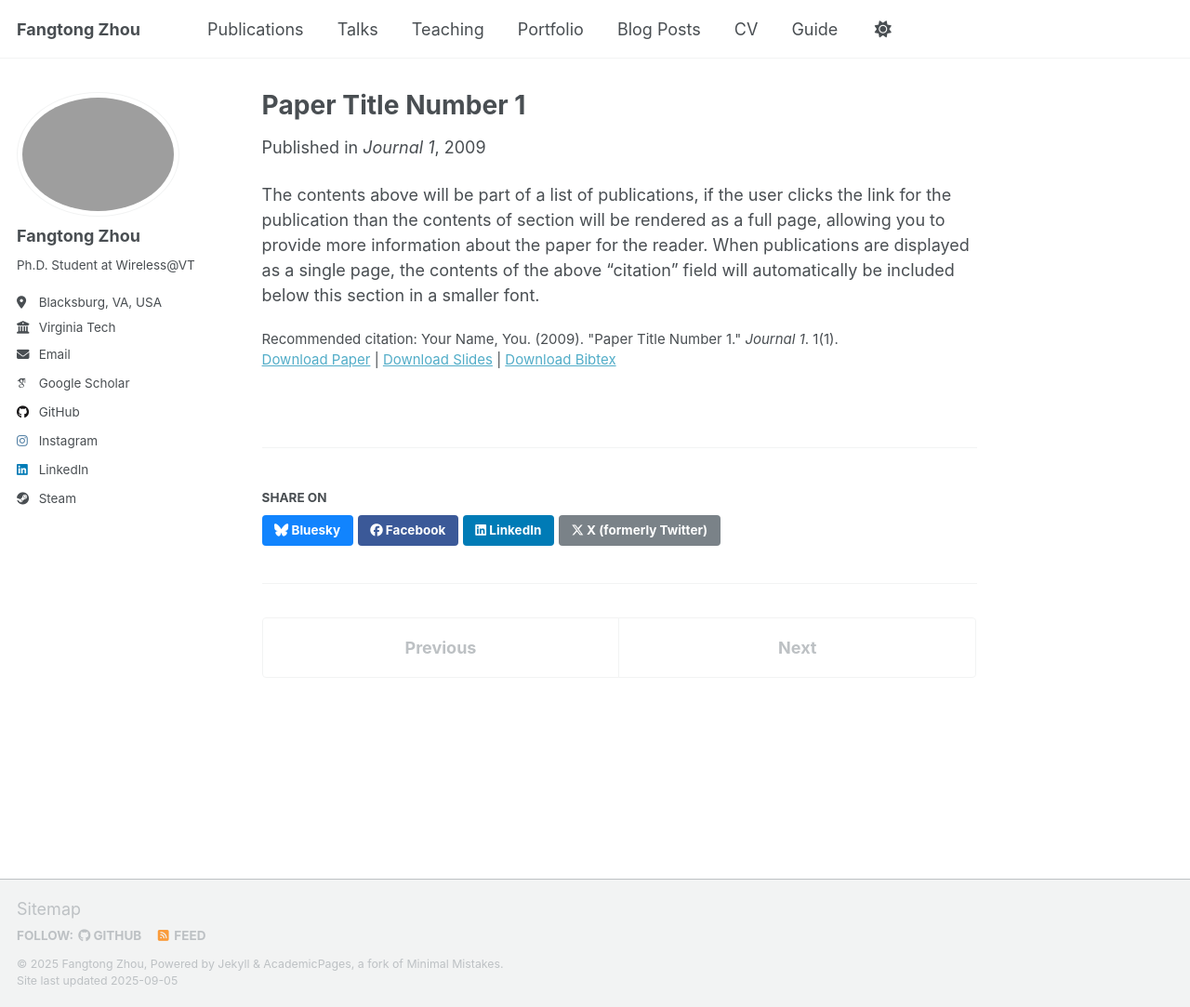
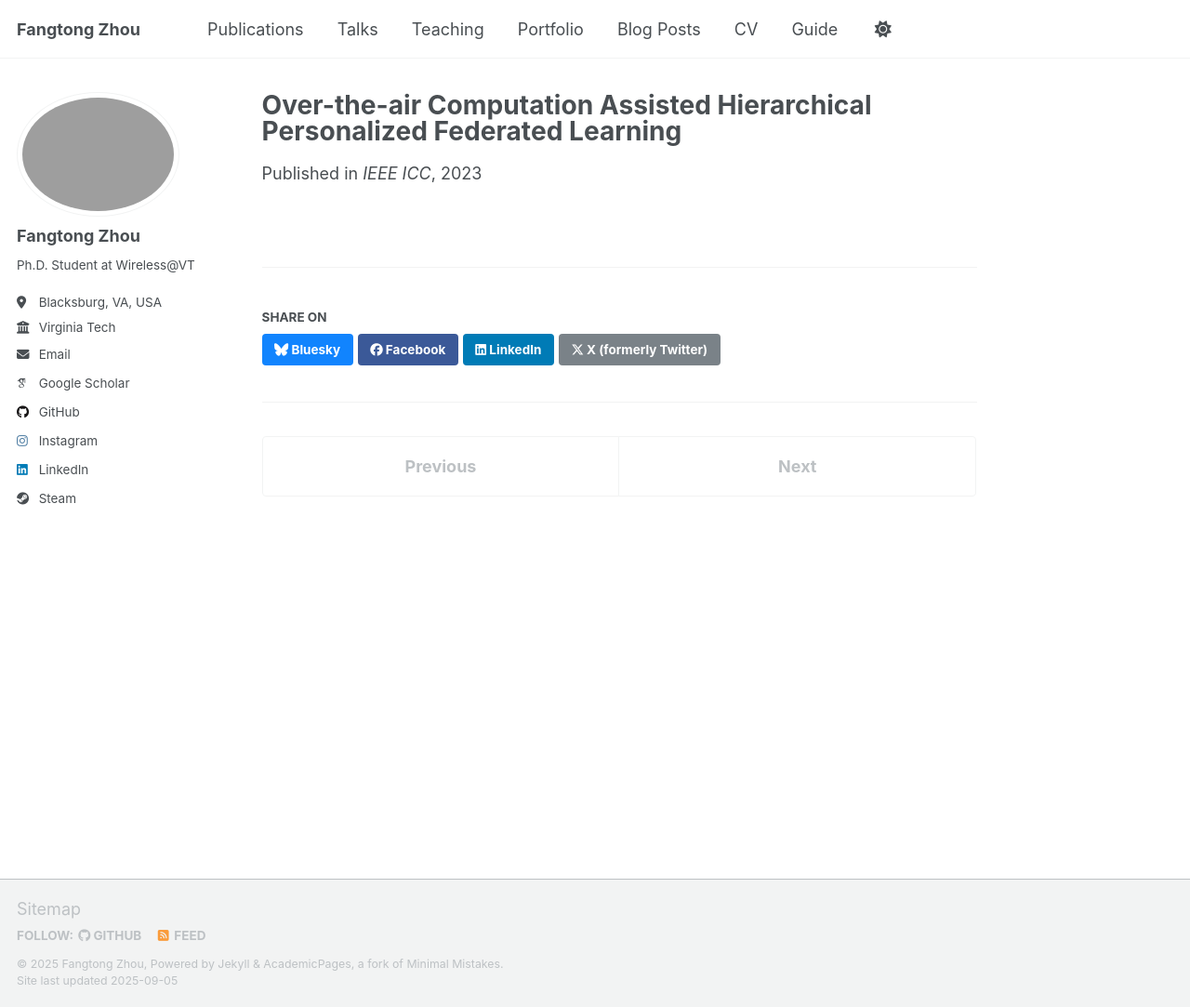
Before and after one commit to frontop137/frontop137.github.io, a Jekyll site: the page built from _publications/2009-10-01-paper-title-number-1.md, in a window 1280 px wide and 1083 px high. Shown: the whole window at 93% size. Built offline with Jekyll 4.4.1, drawn with Linux system fonts in a browser that asks for light colours; some web fonts are replaced; a script that is not in the unit is left out.

Commit message:
2023-05-28-icc

```diff
--- a/_publications/2009-10-01-paper-title-number-1.md
+++ b/_publications/2009-10-01-paper-title-number-1.md
@@ -1,14 +1,8 @@
 ---
-title: "Paper Title Number 1"
-collection: publications
-category: manuscripts
-permalink: /publication/2009-10-01-paper-title-number-1
-excerpt: 'This paper is about the number 1. The number 2 is left for future work.'
-date: 2009-10-01
-venue: 'Journal 1'
-slidesurl: 'http://academicpages.github.io/files/slides1.pdf'
-paperurl: 'http://academicpages.github.io/files/paper1.pdf'
-bibtexurl: 'http://academicpages.github.io/files/bibtex1.bib'
-citation: 'Your Name, You. (2009). &quot;Paper Title Number 1.&quot; <i>Journal 1</i>. 1(1).'
+title: "Over-the-air Computation Assisted Hierarchical Personalized Federated Learning"
+venue: "IEEE ICC"
+date: 2023-05-28
+paperurl: "/files/Over-the-Air_Computation_Assisted_Hierarchical_Personalized_Federated_Learning.pdf"
+code:
+slides:
 ---
-The contents above will be part of a list of publications, if the user clicks the link for the publication than the contents of section will be rendered as a full page, allowing you to provide more information about the paper for the reader. When publications are displayed as a single page, the contents of the above "citation" field will automatically be included below this section in a smaller font.
```
